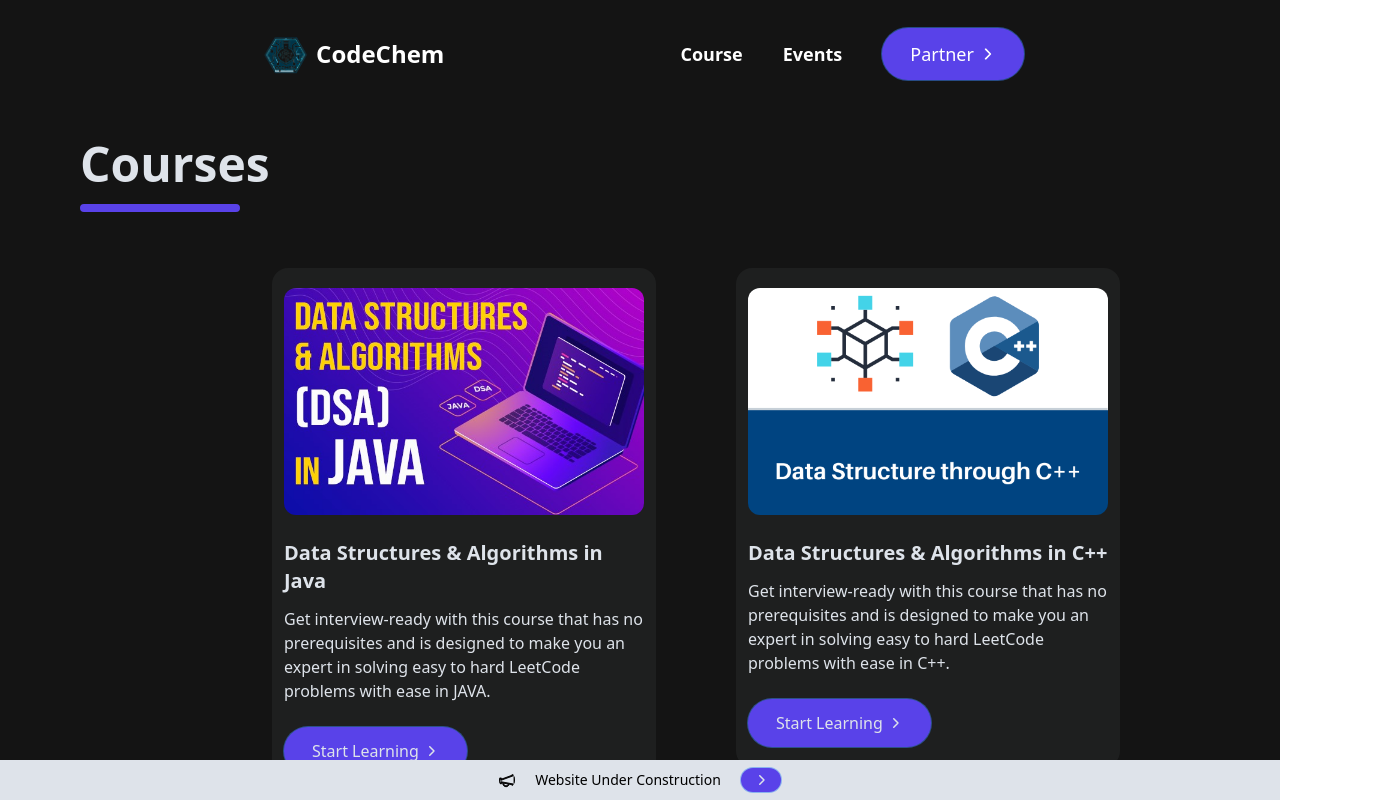
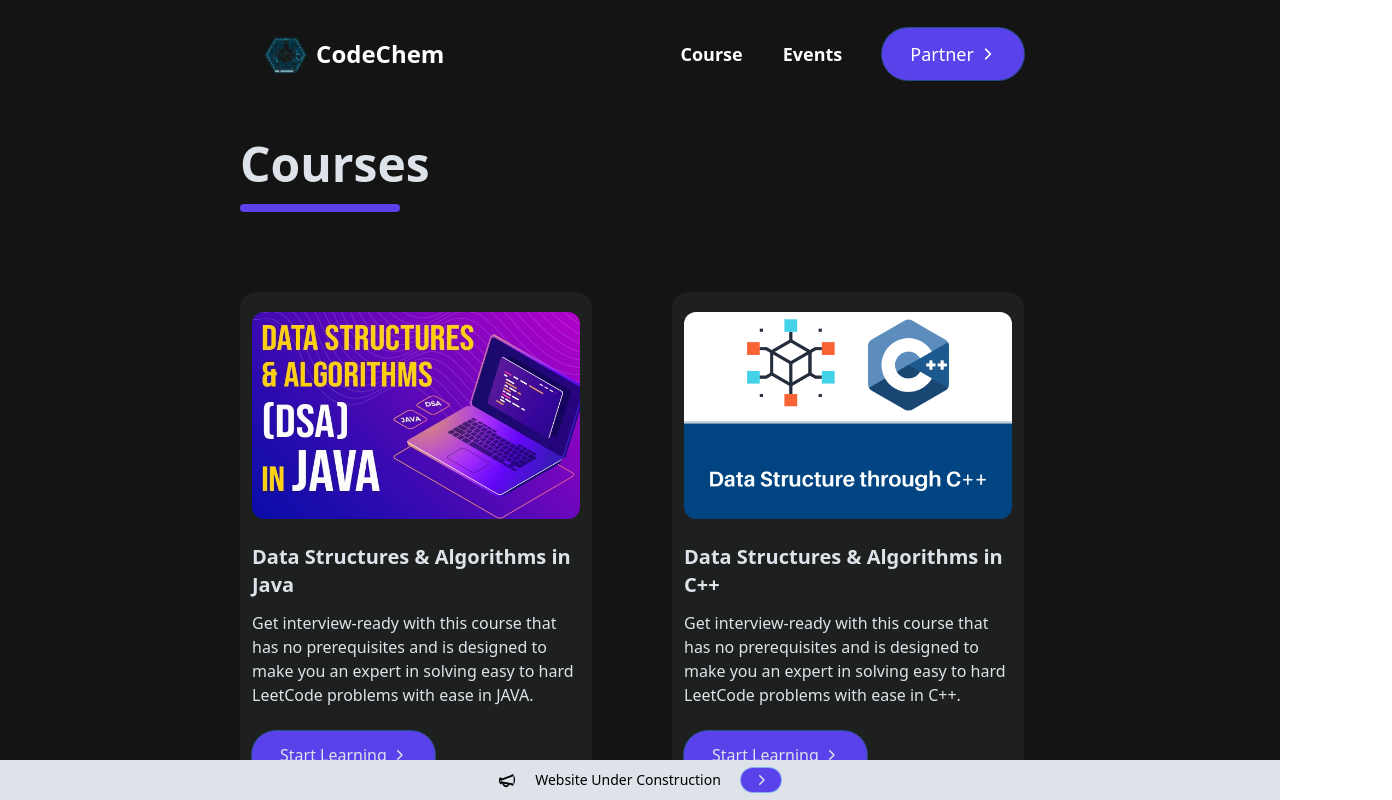
Before and after one commit to DeadmanAbir/CodeChem, a React (Vite) app: page /courses in a window 1280 px wide. Shown: the top 800 px of the page, 1392 px wide, since content can reach past the window. Built offline with nearby package versions, Linux system fonts and the light colour scheme.

Commit message:
card size change2

```diff
--- a/src/conponents/CourseCard.jsx
+++ b/src/conponents/CourseCard.jsx
@@ -2,7 +2,7 @@ const CourseCard = ({ name, bio, link, picName }) => {
   return (
     <div>
       <div className="">
-        <div className="bg-[#1E1F1F] rounded-2xl px-3 py-5 lg:w-[24rem] flex flex-col gap-6 my-6 ">
+        <div className="bg-[#1E1F1F] rounded-2xl px-3 py-5 lg:w-[22rem] flex flex-col gap-6 mt-12 ">
           <div className="">
             <img src={picName} alt="" className="rounded-xl" />
           </div>
--- a/src/conponents/ExplorCourses.jsx
+++ b/src/conponents/ExplorCourses.jsx
@@ -9,14 +9,14 @@ import Frontend2 from "../assets/Frontend2.jpg";
 const ExplorCourses = () => {
   return (
     <div className="bg-[#141414] text-[#dee3ea]">
-      <div className="lg:px-20 px-5 py-22 w-[100%]">
+      <div className="lg:px-20 px-5 py-22 lg:w-[75%] mx-auto">
         <div>
           <h1 className="text-[30px] lg:text-[48px] font-[600] leading-[48px] text-[#dee3ea] py-8">
             Courses
             <hr className="border-4 mt-4 rounded-3xl w-[7rem] lg:w-[10rem] border-[#5942E9]" />
           </h1>
         </div>
-        <div className="flex gap-20 lg:flex-row flex-col flex-wrap w-[100%] mx-48">
+        <div className="flex lg:gap-20 lg:flex-row flex-col flex-wrap w-[100%]">
           <CourseCard
             name={DSA.name}
             bio={DSA.bio}
```
